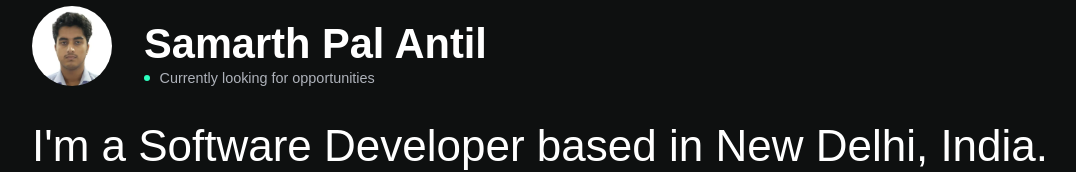
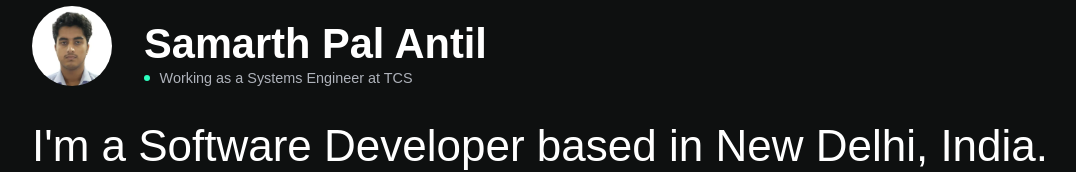
Before and after one commit to antil-samarth/portfolio, a Vue app: page / in a window 1280 px wide. Shown: the part 159-331 px from the top of the page, without its empty margins (96-1172 px from the left). Built offline with nearby package versions, Linux system fonts and the light colour scheme.

Commit message:
Update data.js

```diff
--- a/src/content/data.js
+++ b/src/content/data.js
@@ -13,7 +13,7 @@ import srm from '../assets/srm.webp';
 export default{
     hero: {
         textContent: "Samarth Pal Antil",
-        subText: "Currently looking for opportunities",
+        subText: "Working as a Systems Engineer at TCS",
         desc: ["I'm a Software Developer based in New Delhi, India."," Proficient in Python, Machine Learning, and Full Stack Development."],
         funFact: ["Fun Fact: This website is built using Vue."],
     },
```
